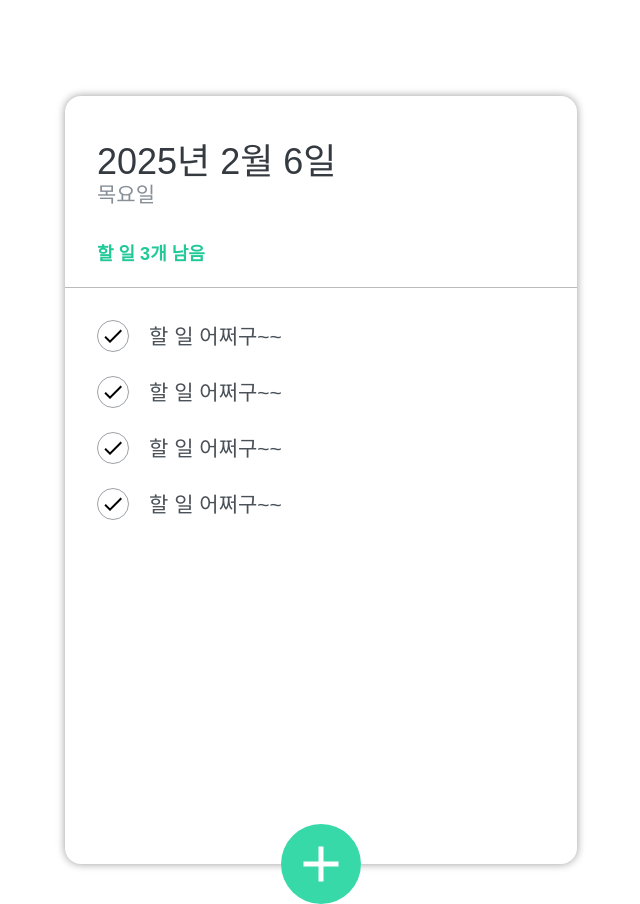
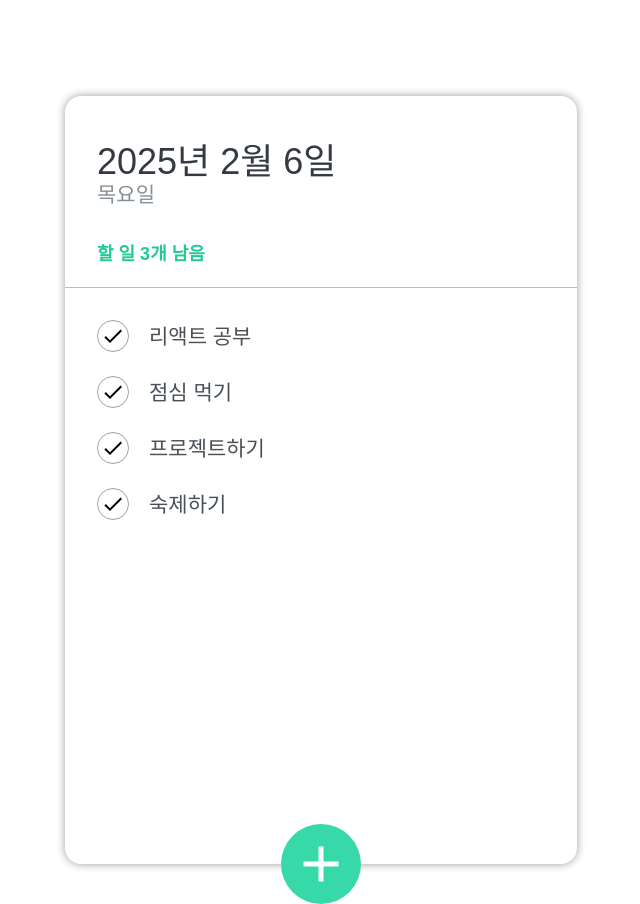
Before and after one commit to ThoI-i/react-study202501, a React (Vite) app: page / in a window 1280 px wide. Shown: the whole page, without its empty margins (319-959 px from the left). Built offline with nearby package versions, Linux system fonts and the light colour scheme.

Commit message:
250207 09:25 # 종합복습 2-3-0-A. 반복문 사용

```diff
--- a/src/components/Todos/TodoItem.jsx
+++ b/src/components/Todos/TodoItem.jsx
@@ -3,16 +3,18 @@ import { MdDelete, MdDone } from 'react-icons/md';
 
 import styles from './scss/TodoItem.module.scss';
 
-const TodoItem = () => {
+const TodoItem = ({item}) => {
 
   const { text, remove, 'todo-list-item': itemStyle, 'check-circle': checkCircle } = styles;
+
+  const { id, title, done } = item;
 
   return (
     <li className={itemStyle}>
       <div className={checkCircle}>
         <MdDone />
       </div>
-      <span className={text}>할 일 어쩌구~~</span>
+      <span className={text}>{ title }</span>
       <div className={remove}>
         <MdDelete />
       </div>
```
